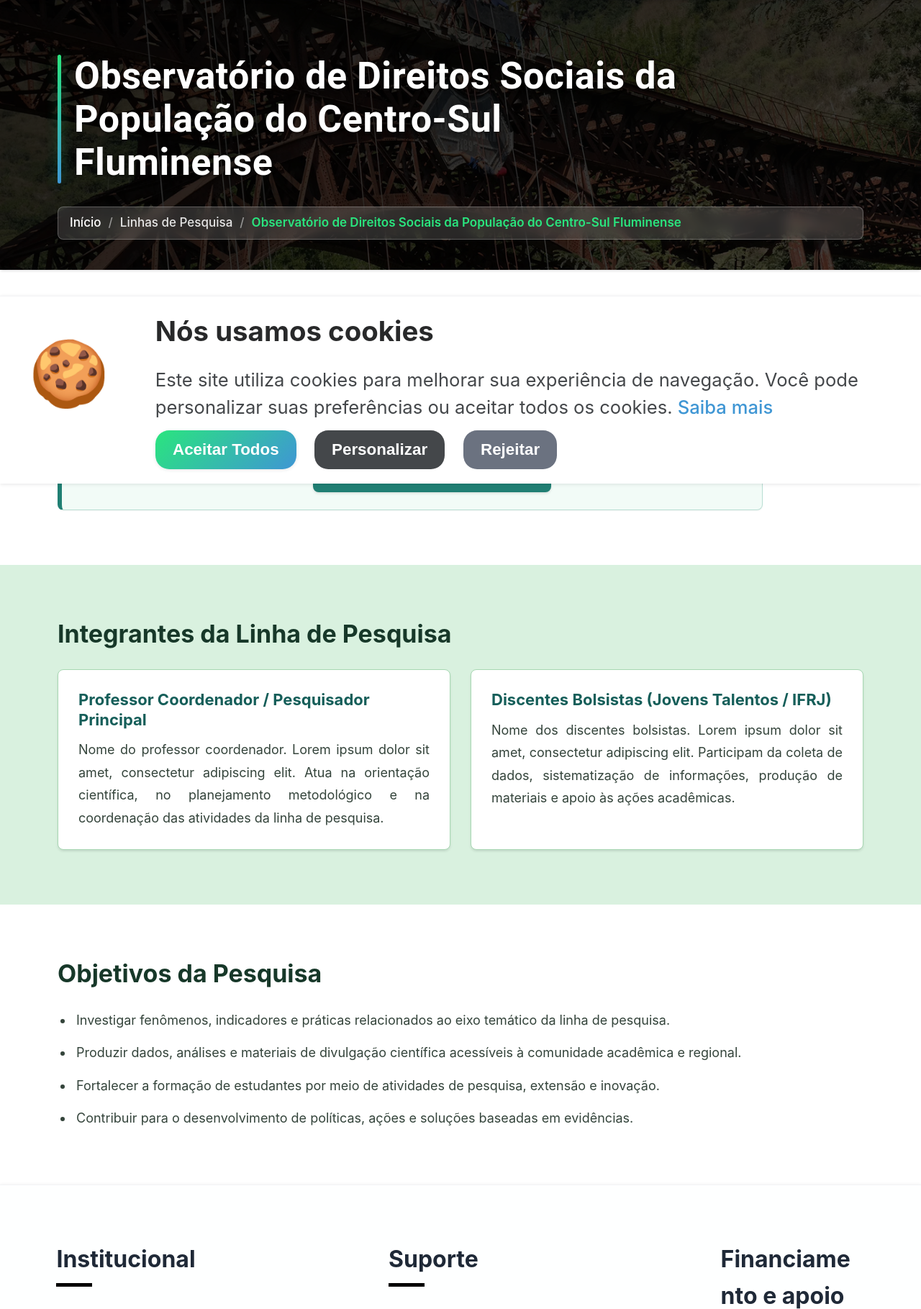
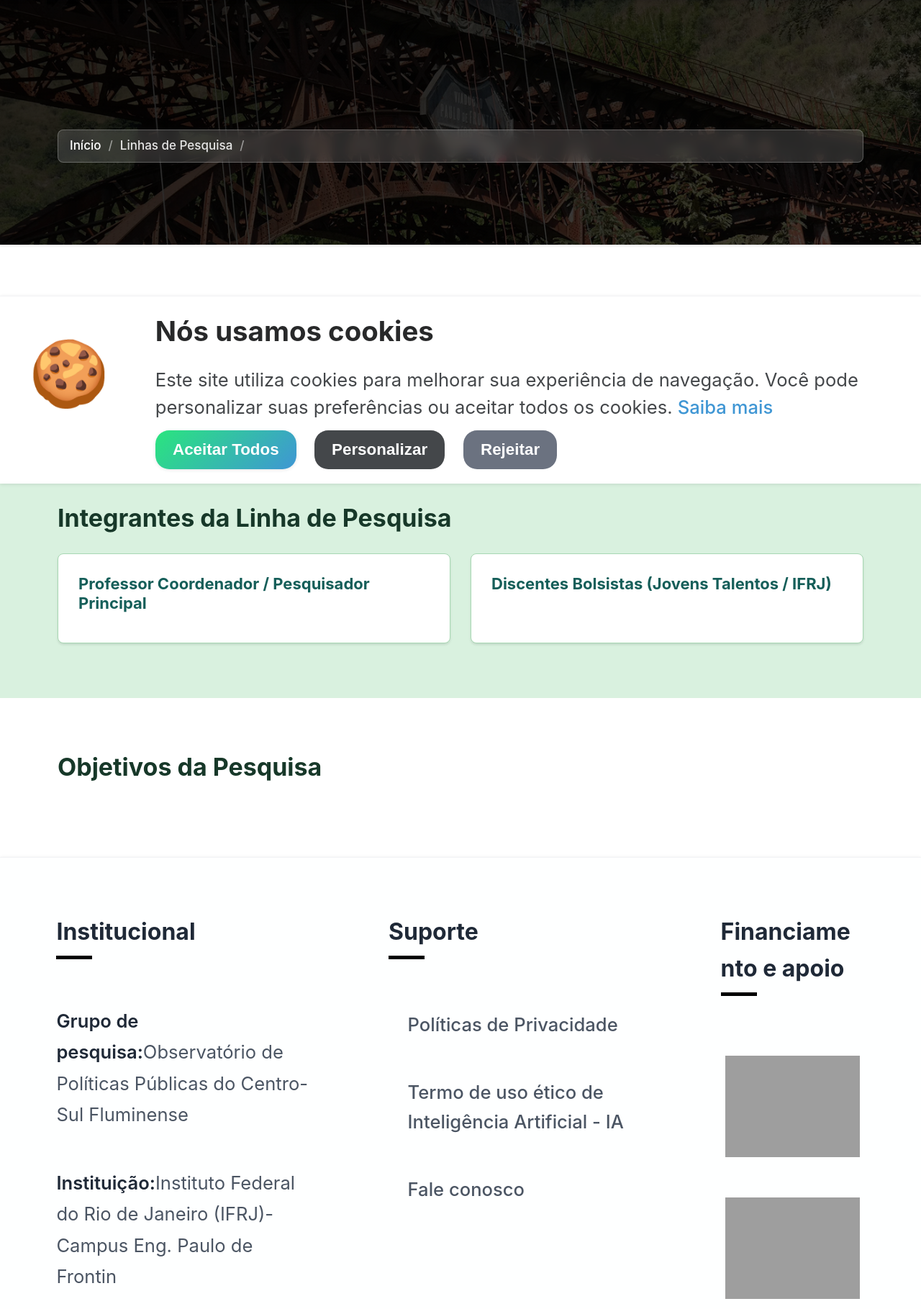
Before and after one commit to Leosouza-devv/Site_OPPCF_OFICIAL, a Node server app: template views/linha.pug in a window 1280 px wide. Shown: the part 128-1947 px from the top of the page at 72% size. Run offline with Node 20, Linux system fonts and the light colour scheme; the template is opened without the code that fills it, so the values that code supplies are empty; some libraries are stand-ins or nearby versions; grey boxes are pictures that could not be loaded.

Commit message:
linha com conteudo backend

```diff
--- a/views/linha.pug
+++ b/views/linha.pug
@@ -71,20 +71,20 @@ html(lang="pt-BR")
         main(class="conteudo linha-pesquisa-page" id="informacoes")
             header(class="CabecalhoDoCorpoDoConteudo")
                 div(class="CabecalhoDaPaginaPresente")
-                    h1 Observatório de Direitos Sociais da População do Centro-Sul Fluminense
+                    h1= nome
                 div(class="CaminhoPercorrido")
                     p
                         a(href="../index.html") Início
                         a(href="LinhasDePesquisa_Geral.html") Linhas de Pesquisa
-                        span(aria-current="page") Observatório de Direitos Sociais da População do Centro-Sul Fluminense
+                        span(aria-current="page")= nome
 
             section(class="linha-section linha-apresentacao")
                 div(class="linha-conteudo")
-                    p Lorem ipsum dolor sit amet, consectetur adipiscing elit. Integer vitae sem sed magna facilisis aliquam. Aenean tempor, libero vel dignissim faucibus, lectus justo luctus massa, sed interdum sapien nisl at justo. Esta linha de pesquisa organiza estudos, ações acadêmicas e projetos de extensão voltados à compreensão crítica de seu campo temático, articulando produção científica, formação discente e diálogo com a sociedade.
+                    p= resumo
 
                     div(class="projeto-submissao")
                         p Confira mais sobre o nosso projeto:
-                        a(href="documentos/projeto-linha.pdf", target="_blank", class="btn-pdf", rel="noopener noreferrer")
+                        a(href=pdf_path, target="_blank", class="btn-pdf", rel="noopener noreferrer")
                             i(class="fa-solid fa-file-pdf")
                             span Acessar Projeto de Pesquisa (PDF)
 
@@ -94,20 +94,15 @@ html(lang="pt-BR")
                     div(class="integrantes-grid")
                         article(class="integrante-card")
                             h3 Professor Coordenador / Pesquisador Principal
-                            p Nome do professor coordenador. Lorem ipsum dolor sit amet, consectetur adipiscing elit. Atua na orientação científica, no planejamento metodológico e na coordenação das atividades da linha de pesquisa.
+                            p= orientador
                         article(class="integrante-card")
                             h3 Discentes Bolsistas (Jovens Talentos / IFRJ)
-                            p Nome dos discentes bolsistas. Lorem ipsum dolor sit amet, consectetur adipiscing elit. Participam da coleta de dados, sistematização de informações, produção de materiais e apoio às ações acadêmicas.
+                            p= orientandos
 
             section(class="linha-section linha-objetivos")
                 div(class="linha-conteudo")
                     h2 Objetivos da Pesquisa
-                    ul(class="objetivos-lista")
-                        li Investigar fenômenos, indicadores e práticas relacionados ao eixo temático da linha de pesquisa.
-                        li Produzir dados, análises e materiais de divulgação científica acessíveis à comunidade acadêmica e regional.
-                        li Fortalecer a formação de estudantes por meio de atividades de pesquisa, extensão e inovação.
-                        li Contribuir para o desenvolvimento de políticas, ações e soluções baseadas em evidências.
-
+                    p= objetivos
 
             footer(class="rodape" id="rodape")
                 section(class="rodapeInformacoes")
```
